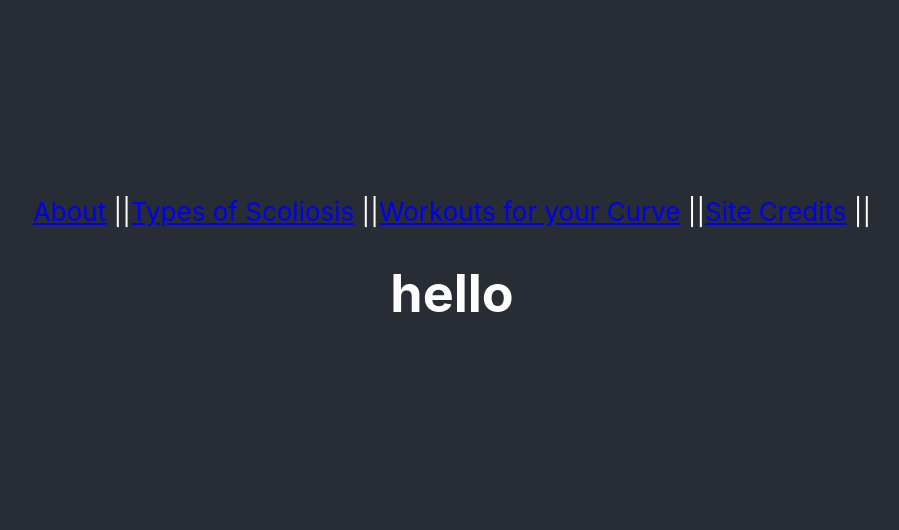
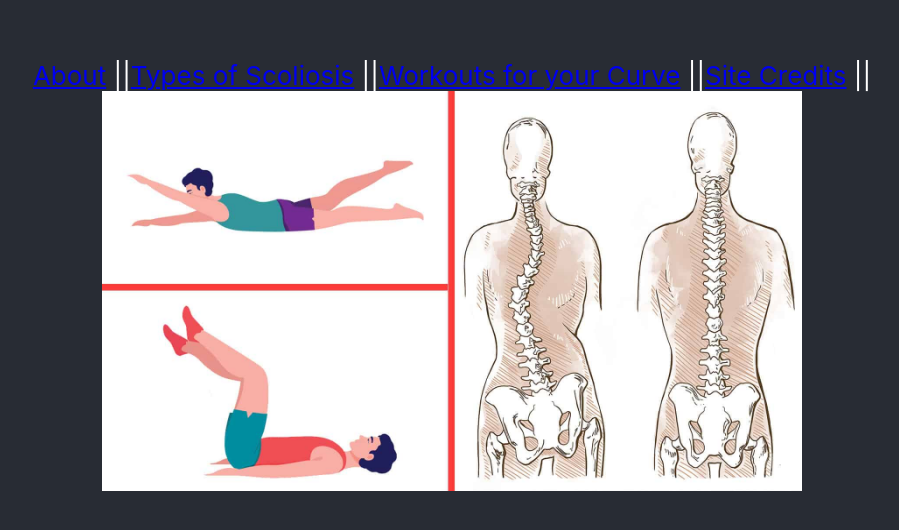
Before and after one commit to YoshiMejia/scoliosis-SPA, a React (Create React App) app: page /workouts in a window 1280 px wide. Shown: the part 122-652 px from the top of the page, without its empty margins (188-1087 px from the left). Built offline with nearby package versions, Linux system fonts and the light colour scheme.

Commit message:
added image to workouts container

```diff
--- a/src/containers/WorkoutsContainer.js
+++ b/src/containers/WorkoutsContainer.js
@@ -1,4 +1,6 @@
 import React from 'react';
+import workout_spine from '../workout_spine.jpeg'
+
 
 class WorkoutsContainer extends React.Component {
     state = {
@@ -8,7 +10,8 @@ class WorkoutsContainer extends React.Component {
     render(){
         return(
             <div className='workouts-container'>
-                <h1>hello</h1>
+             {<img src={workout_spine} alt="workouts for scoliosis" className='workouts_pic'/>}
+
             </div>
         )
     }
```
